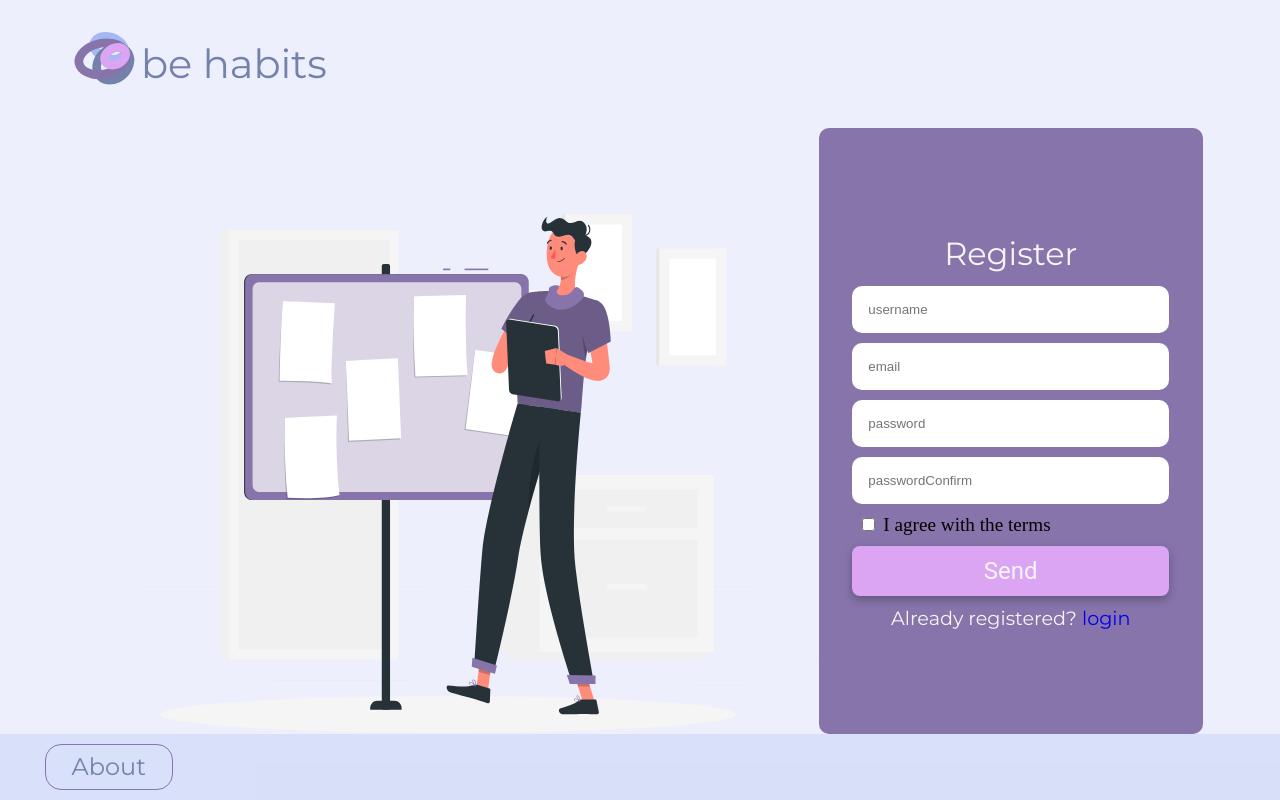
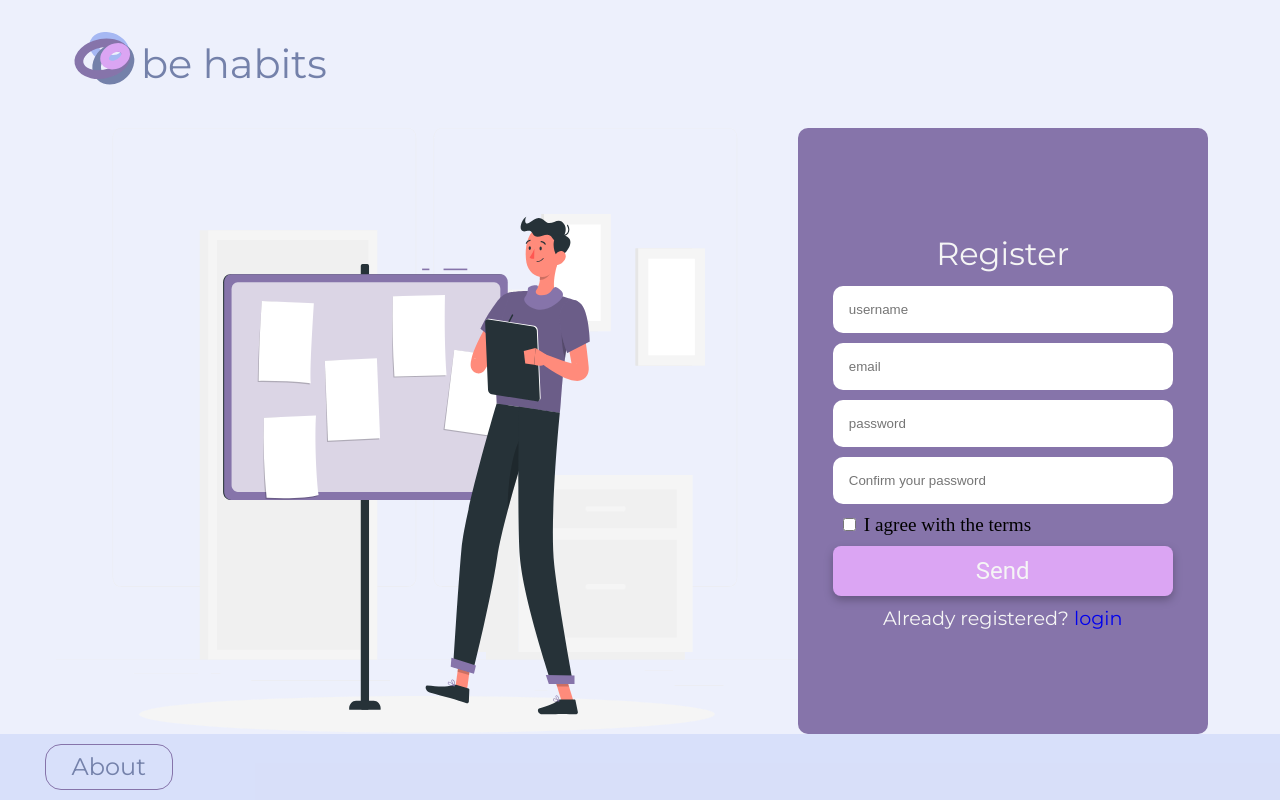
Before and after one commit to nicole-malaquias/kindnes, a React (Create React App) app: page /register in a window 1280 px wide. Built offline with nearby package versions, Linux system fonts and the light colour scheme.

Commit message:
style: width and margin of form modified

```diff
--- a/src/components/FormRegister/index.js
+++ b/src/components/FormRegister/index.js
@@ -14,11 +14,11 @@ const FormRegister = () => {
     username: yup
       .string()
       .required("Required field")
-      .min(4, "Mínimo 4 caracteres"),
-    email: yup.string().email("Email inválido").required("Required field"),
+      .min(4, "Minimum 4 characters"),
+    email: yup.string().email("Invalid email").required("Required field"),
     password: yup
       .string()
-      .min(6, "Senha mínima de 6 dígitos")
+      .min(6, "password length of minimum 6 digits")
       .required("Required field")
       .matches(
         "(?=.*?[A-Z])(?=.*?[a-z])(?=.*?[0-9])(?=.*?[#?!@$%^&*-])",
@@ -87,7 +87,7 @@ const FormRegister = () => {
             type="password"
             name="passwordConfirm"
             label="Confirm your password"
-            placeholder="passwordConfirm"
+            placeholder="Confirm your password"
             error={errors.passwordConfirm?.message}
           />
           <Terms>
--- a/src/components/FormRegister/styled.js
+++ b/src/components/FormRegister/styled.js
@@ -7,7 +7,7 @@ export const Container = styled.div`
   align-items: center;
   justify-content: center;
   border-radius: 10px;
-  & p{
+  & p {
     margin-top: 10px;
   }
   h2 {
@@ -27,8 +27,10 @@ export const Container = styled.div`
   }
   @media only screen and (min-width: 768px) {
     background-color: var(--purplePink);
-    width: 30vw;
-    h2, p {
+    width: 32vw;
+    margin-right: 1rem;
+    h2,
+    p {
       color: var(--white);
     }
   }
```
Also changed, not shown: src/pages/NotFound/styled.js (added, +22 -0 lines).
